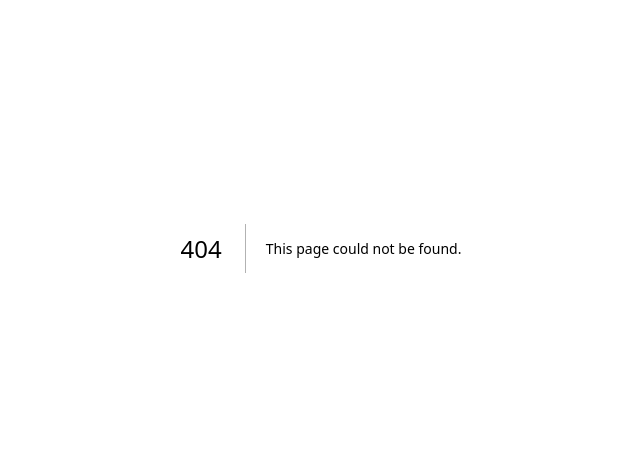
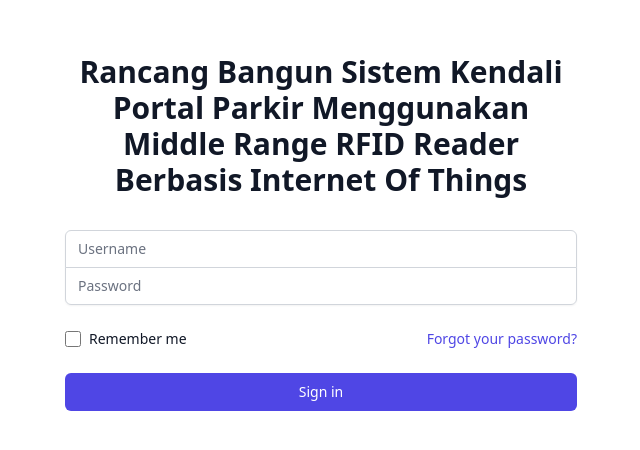
Before and after one commit to christhopermarcelino/rfid-card-identifier, a Next.js app in the folder client/: page /signin in a window 1280 px wide. Before the commit this address had no page. Shown: the part 152-602 px from the top of the page, without its empty margins (319-959 px from the left). Built offline with nearby package versions, Linux system fonts and the light colour scheme.

Commit message:
[F] feat: add sigin page

```diff
--- /dev/null
+++ b/client/pages/signin.jsx
@@ -0,0 +1,109 @@
+// import { LockClosedIcon } from '@heroicons/react/solid';
+
+import Head from "next/head";
+
+export default function Signin() {
+  return (
+    <>
+      <Head></Head>
+      <main className='flex items-center justify-center px-4 py-12 min-h-main sm:px-6 lg:px-8'>
+        <div className='w-full max-w-lg space-y-8'>
+          <div>
+            {/* <img
+              className='w-auto h-12 mx-auto'
+              src='https://tailwindui.com/img/logos/workflow-mark-indigo-600.svg'
+              alt='Workflow'
+            /> */}
+            <h2 className='mt-6 text-3xl font-bold text-center text-gray-900'>
+              Rancang Bangun Sistem Kendali Portal Parkir Menggunakan Middle
+              Range RFID Reader Berbasis Internet Of Things
+            </h2>
+            {/* <p className='mt-2 text-sm text-center text-gray-600'>
+              Or{' '}
+              <a
+                href='#'
+                className='font-medium text-indigo-600 hover:text-indigo-500'
+              >
+                start your 14-day free trial
+              </a>
+            </p> */}
+          </div>
+          <form className='mt-8 space-y-6' action='#' method='POST'>
+            <input type='hidden' name='remember' defaultValue='true' />
+            <div className='-space-y-px rounded-md shadow-sm'>
+              <div>
+                <label htmlFor='username' className='sr-only'>
+                  Username
+                </label>
+                <input
+                  id='username'
+                  name='username'
+                  type='text'
+                  autoComplete='username'
+                  required
+                  className='relative block w-full px-3 py-2 text-gray-900 placeholder-gray-500 border border-gray-300 rounded-none appearance-none rounded-t-md focus:outline-none focus:ring-indigo-500 focus:border-indigo-500 focus:z-10 sm:text-sm'
+                  placeholder='Username'
+                />
+              </div>
+              <div>
+                <label htmlFor='password' className='sr-only'>
+                  Password
+                </label>
+                <input
+                  id='password'
+                  name='password'
+                  type='password'
+                  autoComplete='current-password'
+                  required
+                  className='relative block w-full px-3 py-2 text-gray-900 placeholder-gray-500 border border-gray-300 rounded-none appearance-none rounded-b-md focus:outline-none focus:ring-indigo-500 focus:border-indigo-500 focus:z-10 sm:text-sm'
+                  placeholder='Password'
+                />
+              </div>
+            </div>
+
+            <div className='flex items-center justify-between'>
+              <div className='flex items-center'>
+                <input
+                  id='remember-me'
+                  name='remember-me'
+                  type='checkbox'
+                  className='w-4 h-4 text-indigo-600 border-gray-300 rounded focus:ring-indigo-500'
+                />
+                <label
+                  htmlFor='remember-me'
+                  className='block ml-2 text-sm text-gray-900'
+                >
+                  Remember me
+                </label>
+              </div>
+
+              <div className='text-sm'>
+                <a
+                  href='#'
+                  className='font-medium text-indigo-600 hover:text-indigo-500'
+                >
+                  Forgot your password?
+                </a>
+              </div>
+            </div>
+
+            <div>
+              <button
+                type='submit'
+                className='relative flex justify-center w-full px-4 py-2 text-sm font-medium text-white bg-indigo-600 border border-transparent rounded-md group hover:bg-indigo-700 focus:outline-none focus:ring-2 focus:ring-offset-2 focus:ring-indigo-500'
+              >
+                <span className='absolute inset-y-0 left-0 flex items-center pl-3'>
+                  {/* <LockClosedIcon
+                    className='w-5 h-5 text-indigo-500 group-hover:text-indigo-400'
+                    aria-hidden='true'
+                  /> */}
+                </span>
+                Sign in
+              </button>
+            </div>
+          </form>
+        </div>
+      </main>
+    </>
+  );
+}
```
